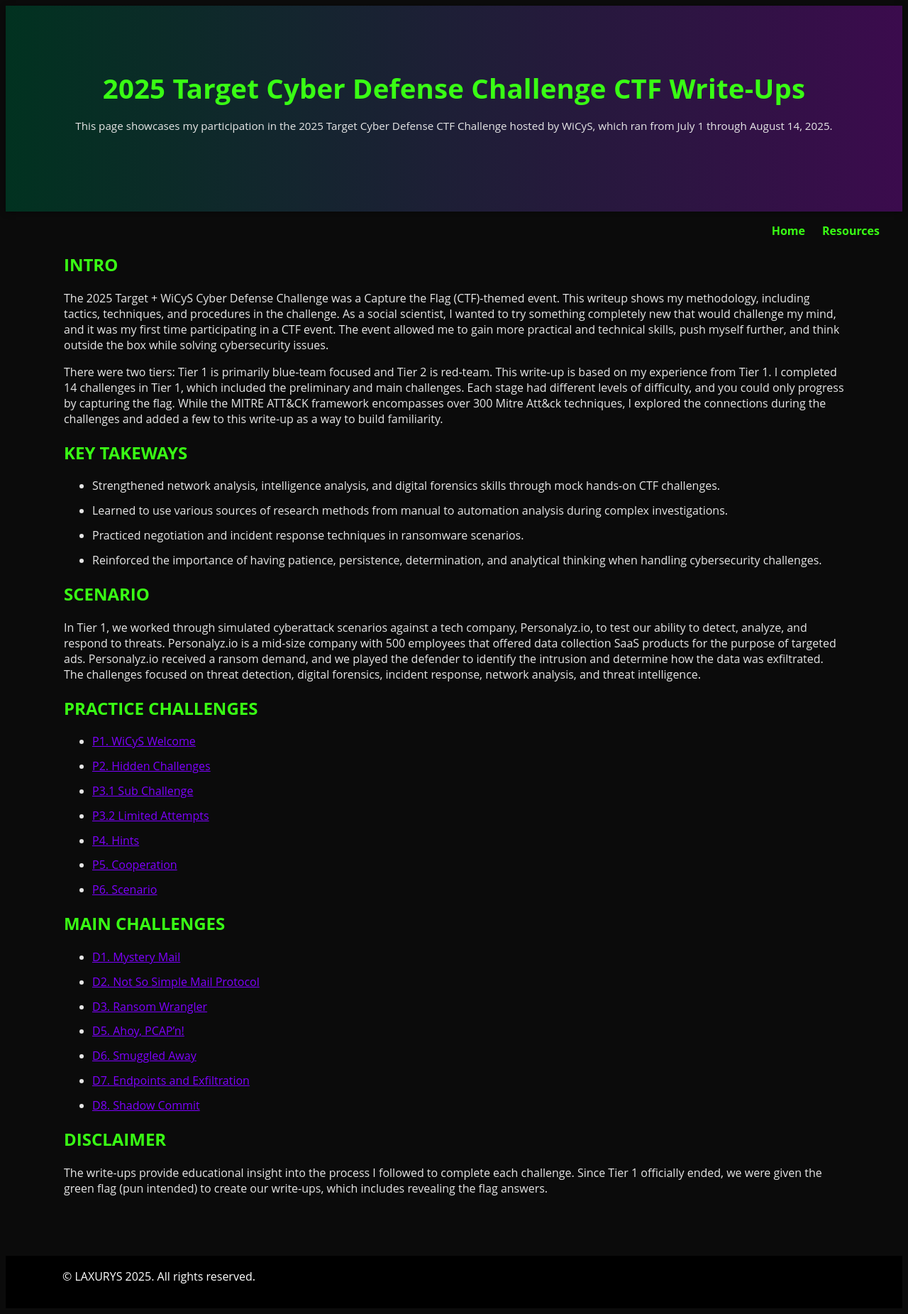
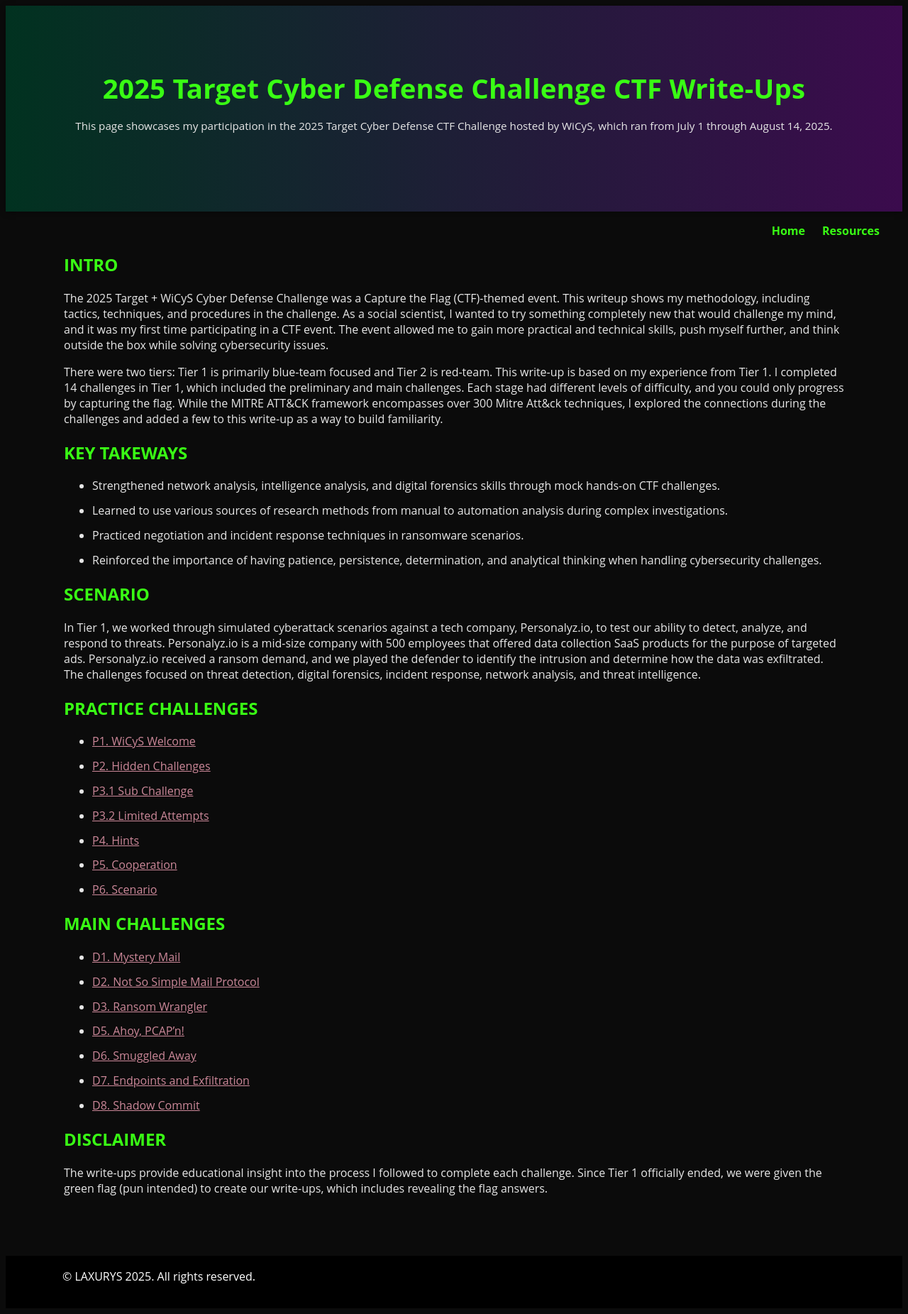
Before and after one commit to glsanclem/2025_wicys_target_ctf, a Jekyll site: the page built from index.md, in a window 1280 px wide. Shown: the whole page at 71% size. Built offline with Jekyll 4.4.1, drawn with Linux system fonts in a browser that asks for light colours.

Commit message:
Update style.css

```diff
--- a/assets/css/style.css
+++ b/assets/css/style.css
@@ -48,7 +48,7 @@ body {
 
 /* ------------------- Links ------------------------------- */
 a {
- color: #7F00FF; /* Violet links */
+ color: #CC8899; /* Purple links */
 }
 
 /* ------------------- Footer Styling ---------------------- */
```
